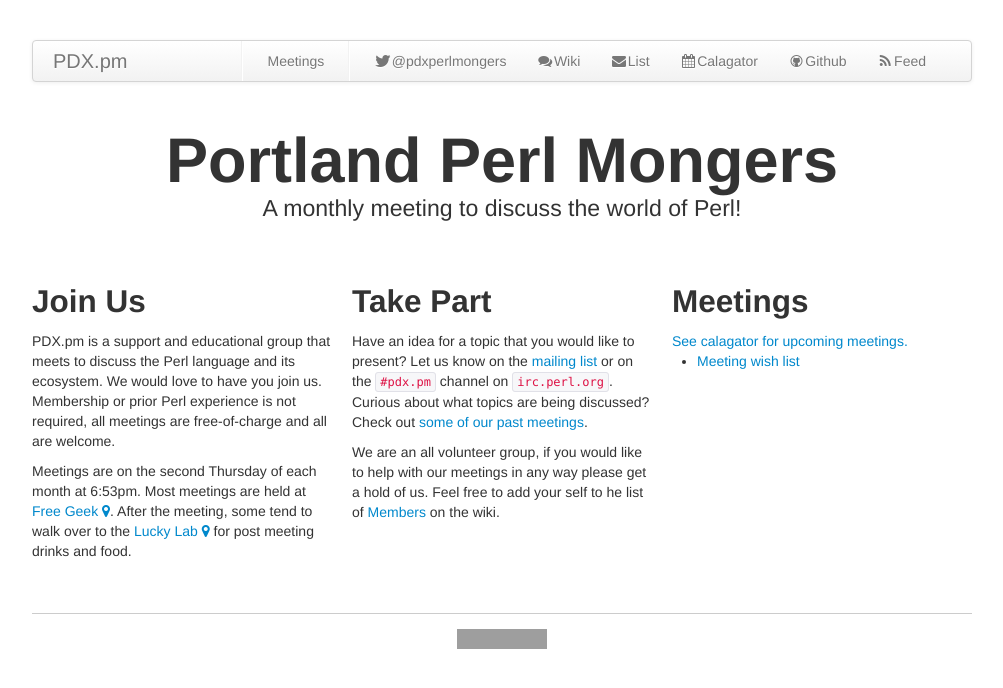
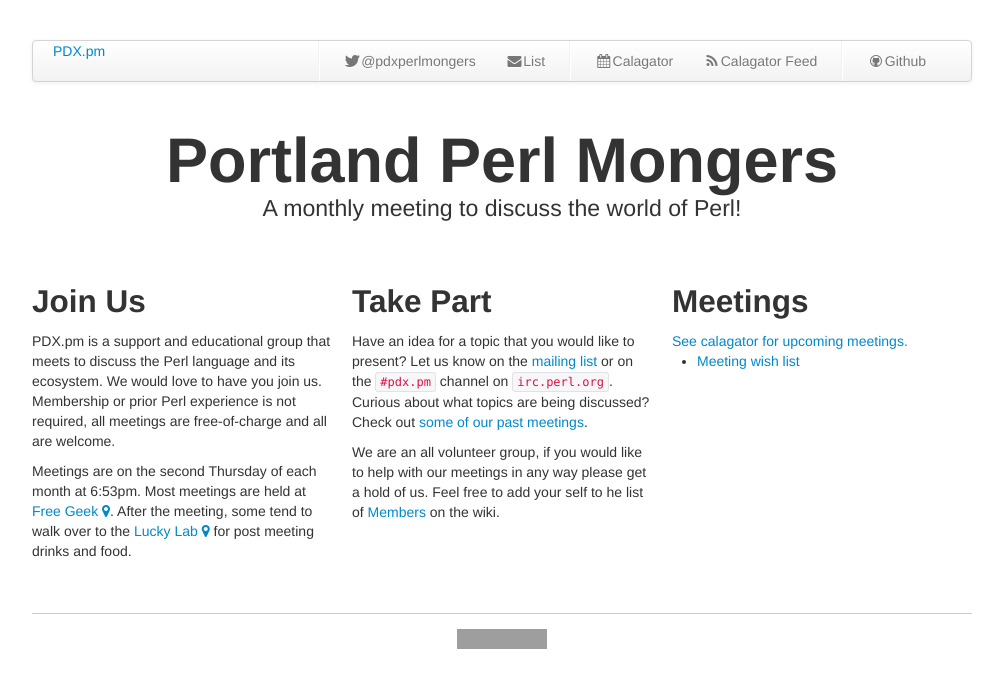
Before and after one commit to PortlandPerlMongers/portlandperlmongers.github.io, a Jekyll site: the page built from index.html, in a window 1280 px wide. Shown: the top 688 px of the page, without its empty margins (138-1141 px from the left). Built offline with Jekyll 4.4.1, drawn with Linux system fonts in a browser that asks for light colours; Markdown is read by kramdown in place of the engine named in the settings; grey boxes are pictures that could not be loaded.

Commit message:
navbar sans meetings links we're not using

```diff
--- a/_includes/_navbar.html
+++ b/_includes/_navbar.html
@@ -1,19 +1,15 @@
 <nav class='navbar'>
   <div class='navbar-inner'>
-    <a class='brand' rel='home' href='/'>PDX.pm</a>
+    <a {% if page.title == 'Home' %} class='active' {% else %} class='brand' {% endif %} rel='home' href='/'>PDX.pm</a>
     <ul class='nav' style='float:right'>
       <li class='divider-vertical'></li>
-      <!-- !!! ALL OF THIS IS ON THE WIKI !!!
-      <li{% if page.title == 'Presentations' %} class='active'{% endif %}><a href='/presentations'>Presentations</a></li>
-      -->
-      <li{% if page.title == 'Meetings' %} class='active'{% endif %}><a href='/meetings'>Meetings</a></li>
+      <li><a href='http://twitter.com/pdxperlmongers'><span class='icon-twitter'></span>@pdxperlmongers</a></li>
+      <li><a href='http://mail.pm.org/mailman/listinfo/pdx-pm-list'><span class='icon-envelope-alt'></span>List</a></li>
       <li class='divider-vertical'></li>
-      <li><a href='http://twitter.com/pdxperlmongers'><span class='icon-twitter'></span>@pdxperlmongers</a></li>
-      <li><a href='https://github.com/PortlandPerlMongers/portlandperlmongers.github.io/wiki'><span class="icon-comments"></span>Wiki</a></li>
-      <li><a href='http://mail.pm.org/mailman/listinfo/pdx-pm-list'><span class='icon-envelope-alt'></span>List</a></li>
-      <li><a href='http://calagator.org/events/search?query=pdx.pm'><span class='icon-calendar'></span>Calagator</a></li>
+      <li><a href='http://calagator.org/events/tag/pdxpm'><span class='icon-calendar'></span>Calagator</a></li>
+      <li><a href='http://calagator.org/events/search.atom?tag=pdxpm'><span class='icon-rss'></span>Calagator Feed</a></li>
+      <li class='divider-vertical'></li>
       <li><a href='https://github.com/PortlandPerlMongers'><span class="icon-github"></span>Github</a></li>
-      <li><a href='/atom.xml'><span class='icon-rss'></span>Feed</a>
     </ul>
   </div>
 </nav>
```
